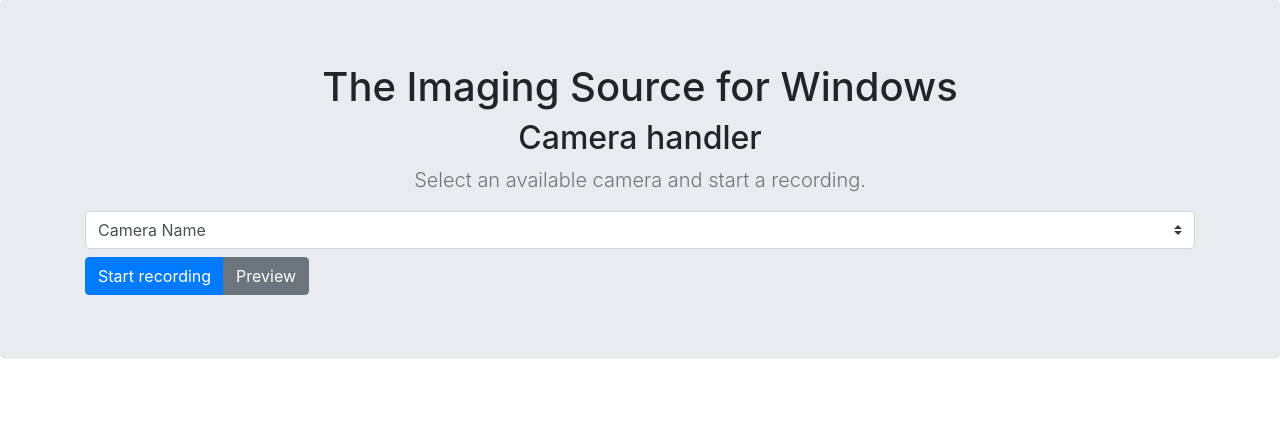
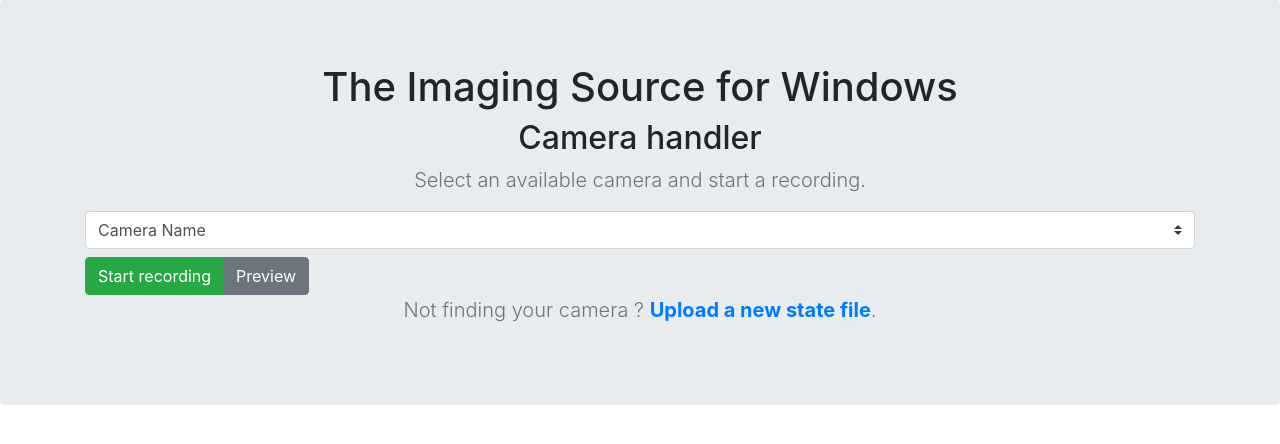
Before and after one commit to rfayat/IMU_app, a FastAPI app: page /tis_camera_win in a window 1280 px wide. Shown: the part 83-527 px from the top of the page. Run offline with FastAPI, Linux system fonts and the light colour scheme.

Commit message:
Minor changes for the TIS camera preview

```diff
--- a/IMU_app/main.py
+++ b/IMU_app/main.py
@@ -77,11 +77,15 @@ async def tis_cam_windows_upload(request: Request,
             "saving_path": saving_path}
 
 
+# TODO: Change to /tis_camera_win/cam_name/[record/kill/preview]
+# TODO: The finally statement of the script does not seem to be executed when running $ kill pid
 @app.post("/tis_camera_win/record")
 async def tis_cam_windows_record(request: Request,
                                  state_file_path: str = Form(...),
                                  selected_action: str = Form(...)):
-    return {"state_file_path": state_file_path, "selected_action": selected_action}
+    if selected_action == "Preview":
+        pid = helpers.start_tis_preview(state_file_path)
+    return {"state_file_path": state_file_path, "selected_action": selected_action, "pid": pid}
 
 # Handle raspberry pi
 @app.get("/rpi/pwm")
--- a/IMU_app/templates/tis_camera_windows.html
+++ b/IMU_app/templates/tis_camera_windows.html
@@ -3,11 +3,12 @@
 
 <section class="jumbotron text-center">
   <div class="container">
+
     <h1>The Imaging Source for Windows</h1>
     <h2>Camera handler</h2>
     <p class="lead text-muted">Select an available camera and start a recording.</p>
+
     <div class="text-left">
-
     <form action="{{url_for('tis_cam_windows_record')}}" method="POST" enctype="multipart/form-data" id="state_file_form">
       <select class="custom-select" name="state_file_path" id="state_file_path" form="state_file_form" required>
         <option value="">Camera Name</option>
@@ -16,12 +17,12 @@
         {% endfor %}
       </select>
       <div class="btn-group mt-2" role="group">
-        <input type="submit" class="btn btn-primary" value="Start recording" name="selected_action" />
+        <input type="submit" class="btn btn-success" value="Start recording" name="selected_action" />
         <input type="submit" class="btn btn-secondary" value="Preview" name="selected_action" />
       </div>
     </form>
-
     </div>
+    <p class="lead text-muted">Not finding your camera ? <a class="alert-link" href={{url_for('tis_cam_windows_upload_page')}}>Upload a new state file</a>.</p>
   </div>
 </section>
 
```
Also changed, not shown: IMU_app/helpers.py (+7 -1 lines).
